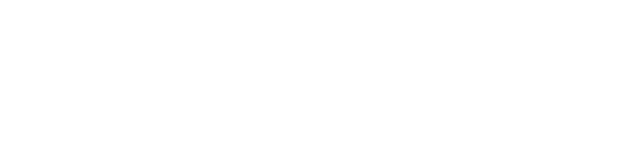
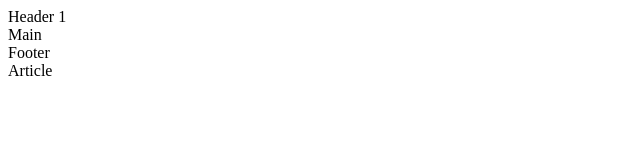
Before and after one commit to EnzoCollo/HTML2, a plain HTML site: page index.html in a window 1280 px wide. Shown: the whole page, without its empty margins (0-640 px from the left). Drawn offline with Linux system fonts and the light colour scheme.

Commit message:
header, footer, main

```diff
--- a/index.html
+++ b/index.html
@@ -6,6 +6,9 @@
     <title>Perfil de usuario</title>
 </head>
 <body>
-
+    <header> Header 1</header>
+    <main> Main </main>
+    <footer> Footer </footer>
+    <article> Article </article>
 </body>
 </html>
```
